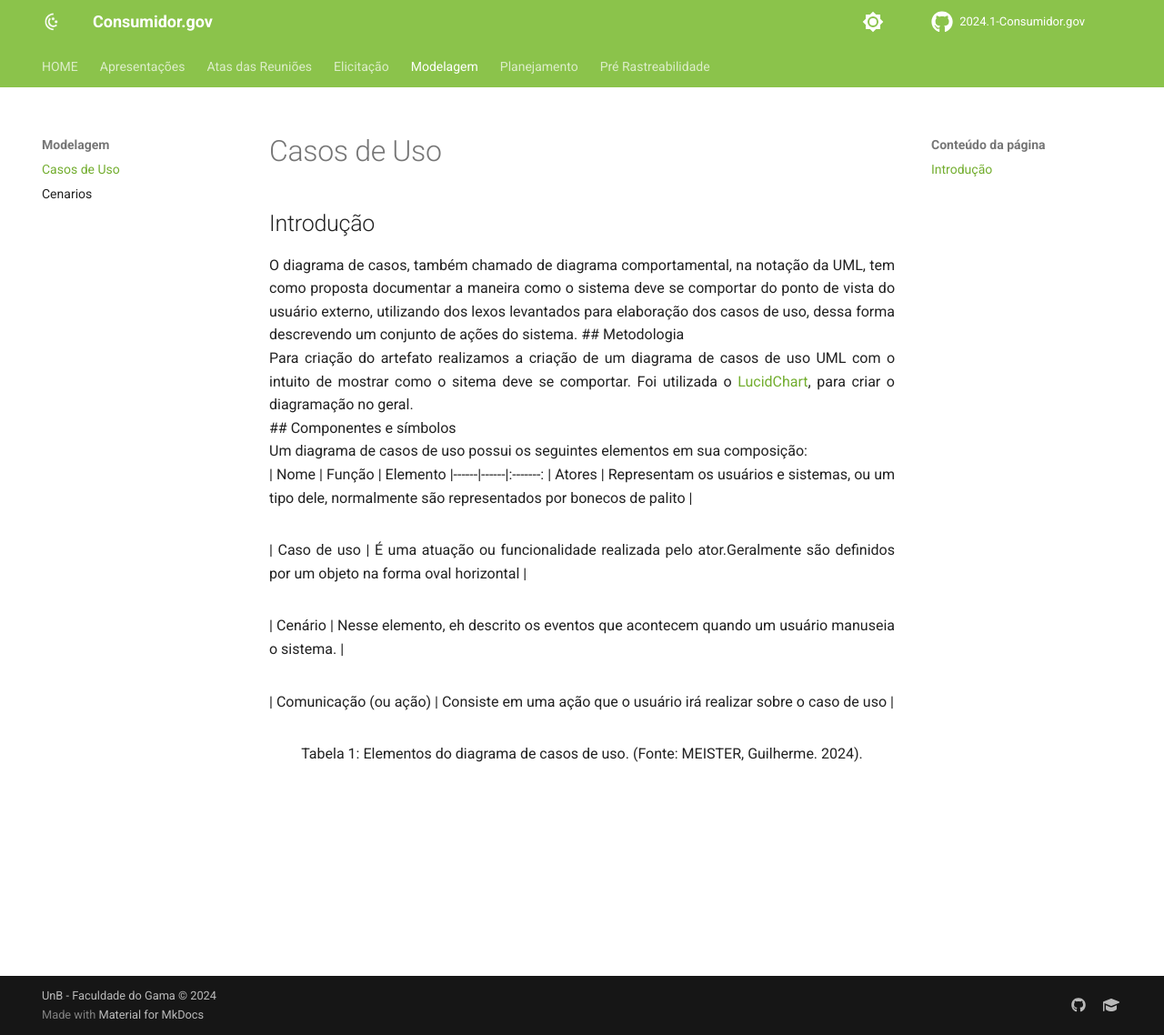
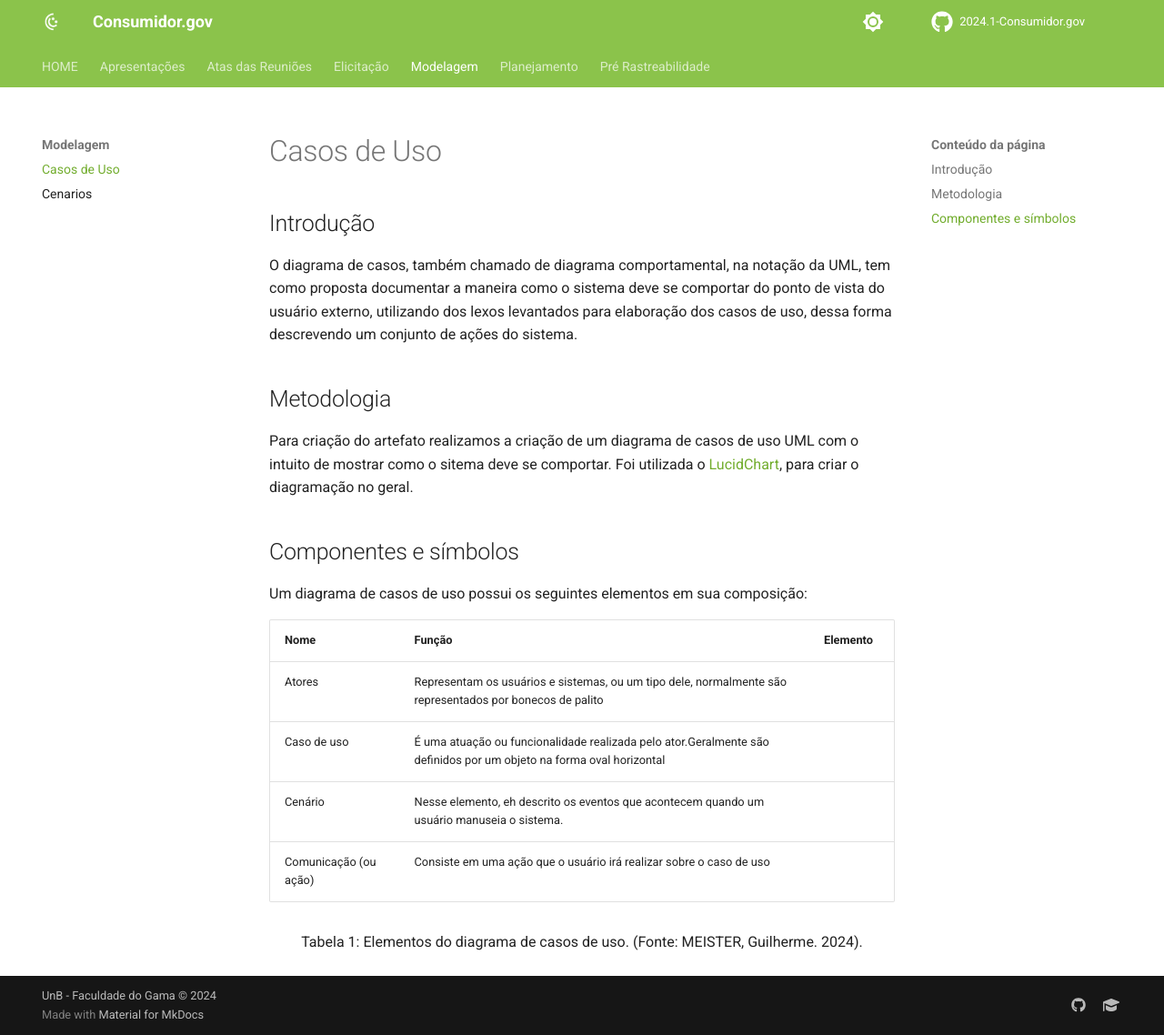
Before and after one commit to Requisitos-de-Software/2024.1-Grupo08, an MkDocs documentation site: the page built from docs/Modelagem/casosdeuso.md, in a window 1280 px wide and 1138 px high. Shown: the whole window at 91% size. Built offline with MkDocs 1.6.1 and Material for MkDocs 9.7.7, drawn with Linux system fonts in a browser that asks for light colours; comment, search, counter and statistics services are not loaded.

Commit message:
Update casosdeuso.md

```diff
--- a/docs/Modelagem/casosdeuso.md
+++ b/docs/Modelagem/casosdeuso.md
@@ -1,24 +1,16 @@
 # Casos de Uso
 
 ## Introdução
-
-<div style="text-align:justify">
 
 O diagrama de casos, também chamado de diagrama comportamental, na notação da UML, tem como proposta documentar a maneira como o sistema deve se comportar do ponto de vista do usuário externo, utilizando dos lexos levantados para elaboração dos casos de uso, dessa forma descrevendo um conjunto de ações do sistema.
 
 ## Metodologia
 
-<div style="text-align:justify">
-
 Para criação do artefato realizamos a criação de um diagrama de casos de uso UML com o intuito de mostrar como o sitema deve se comportar. Foi utilizada o <a href="https://www.lucidchart.com/pages/pt">LucidChart</a>, para criar o diagramação no geral.
-</div>
 
 ## Componentes e símbolos
 
-<div style="text-align:justify">
-
 Um diagrama de casos de uso possui os seguintes elementos em sua composição:
-</div>
 
 | Nome | Função | Elemento
 |------|------|:-------:
```
